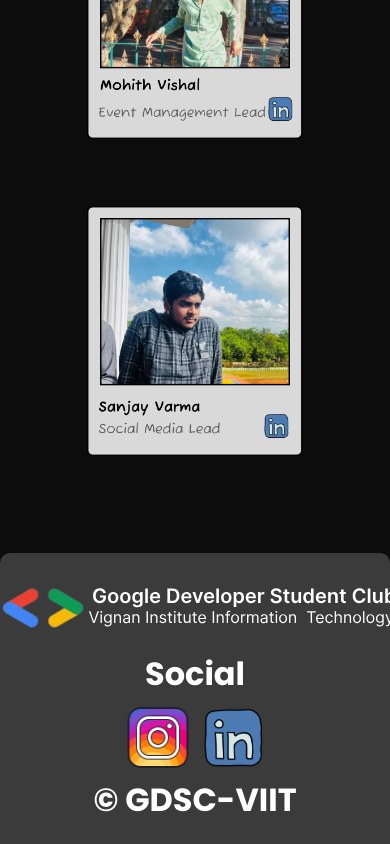
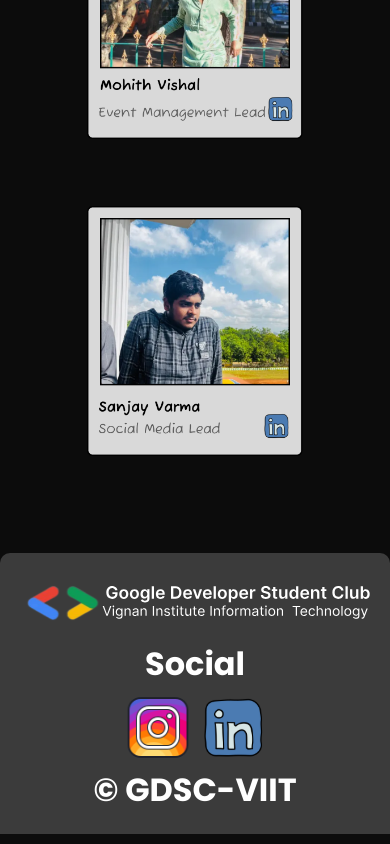
Before and after one commit to sriramadari/GDSC-VIIT, a React (Create React App) app: page / in a window 390 px wide. Shown: the part 8233-9077 px from the top of the page. Built offline with nearby package versions, Linux system fonts and the light colour scheme; a web font is replaced by a local one.

Commit message:
footer logo image is now restricted to a max width
useful in mobile view, it was overflowing before

```diff
--- a/src/components/footer.css
+++ b/src/components/footer.css
@@ -22,6 +22,10 @@
   background-color: inherit;
 }
 
+.footer-logo img {
+  max-width: 90vw;
+}
+
 /* .footer-2 {
   display: flex;
   align-items: center;
```
